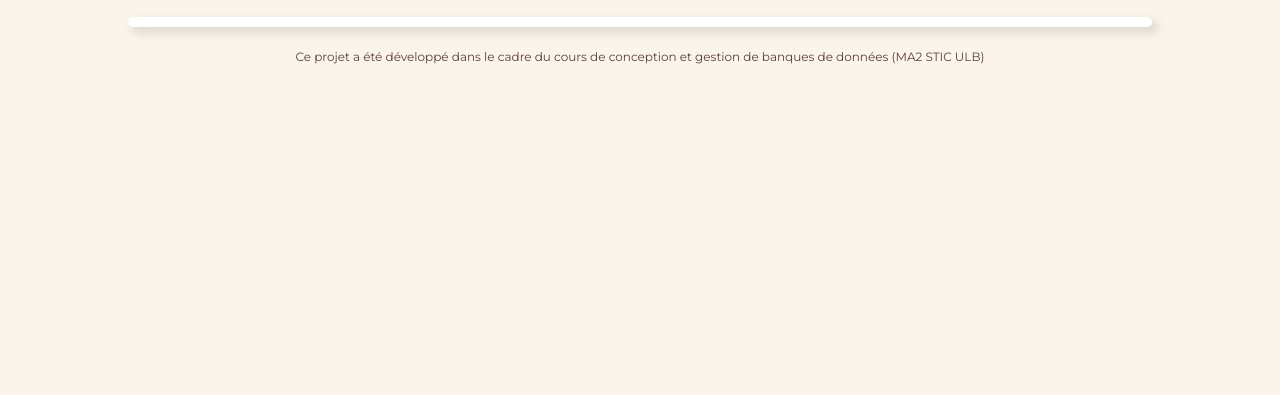
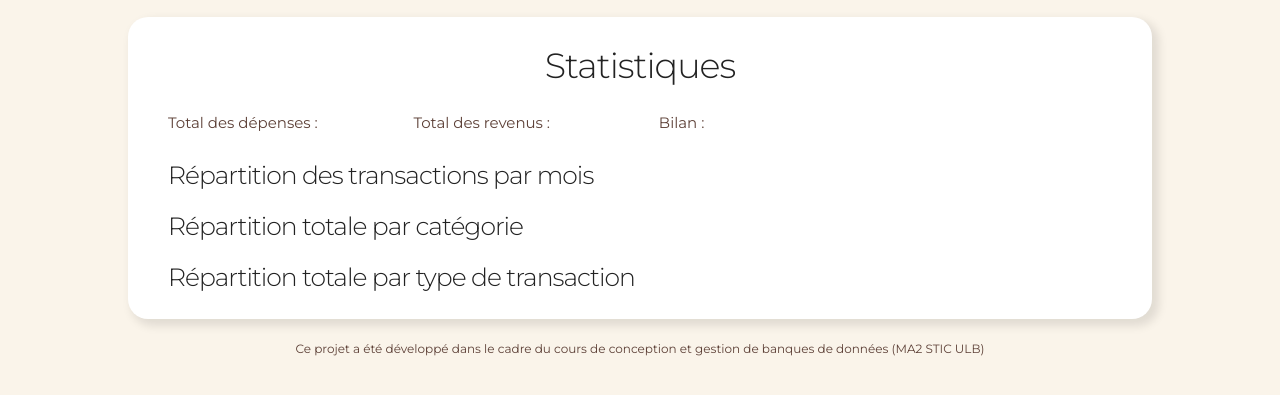
Before and after one commit to marhuysm/budgetsquirrel, a plain HTML site: page stat.html in a window 1280 px wide. Shown: the part 67-462 px from the top of the page. Drawn offline with Linux system fonts and the light colour scheme.

Commit message:
ajouts html

```diff
--- a/stat.html
+++ b/stat.html
@@ -37,6 +37,35 @@
 
     <div class="container">
 
+        <h1>Statistiques</h1>
+
+        <div class="row">
+            <div class="three columns">
+                <p>Total des dépenses :</p>
+            </div>
+
+            <div class="three columns">
+                <p>Total des revenus :</p>
+            </div>
+
+            <div class="three columns">
+                <p>Bilan :</p>
+            </div>
+
+        </div>
+
+        <div>
+            <h2>Répartition des transactions par mois</h2>
+        </div>
+
+        <div>
+            <h2>Répartition totale par catégorie</h2>
+        </div>
+
+        <div>
+            <h2>Répartition totale par type de transaction</h2>
+        </div>
+
     </div>
     <footer>
         <p>Ce projet a été développé dans le cadre du cours de conception et gestion de banques de données (MA2 STIC ULB)
```
Also changed, not shown: historique.html (+2 -0 lines), profil.html (+1 -1 lines).
